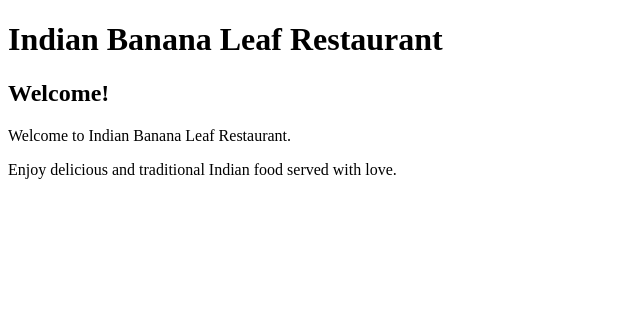
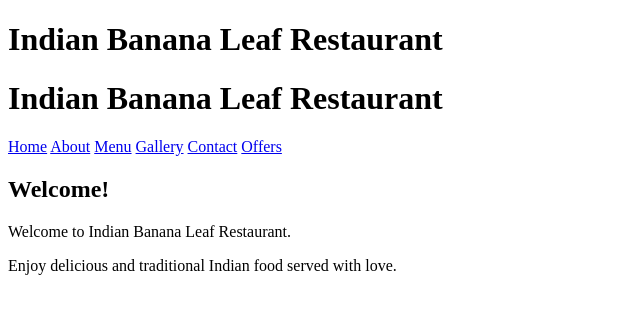
Before and after one commit to saraswathi070326/INDIAN-BANANA-LEAF-RESTAURANT, a plain HTML site: page index.html in a window 1280 px wide. Shown: the whole page, without its empty margins (0-640 px from the left). Drawn offline with Linux system fonts and the light colour scheme.

Commit message:
Add navigation menu to index.html
Added navigation links to the restaurant's homepage.

```diff
--- a/index.html
+++ b/index.html
@@ -6,6 +6,16 @@
 <body>
 
     <h1>Indian Banana Leaf Restaurant</h1>
+    <h1>Indian Banana Leaf Restaurant</h1>
+
+<nav>
+    <a href="index.html">Home</a>
+    <a href="about.html">About</a>
+    <a href="menu.html">Menu</a>
+    <a href="gallery.html">Gallery</a>
+    <a href="contact.html">Contact</a>
+    <a href="offers.html">Offers</a>
+</nav>
     <h2>Welcome!</h2>
 
     <p>Welcome to Indian Banana Leaf Restaurant.</p>
```
